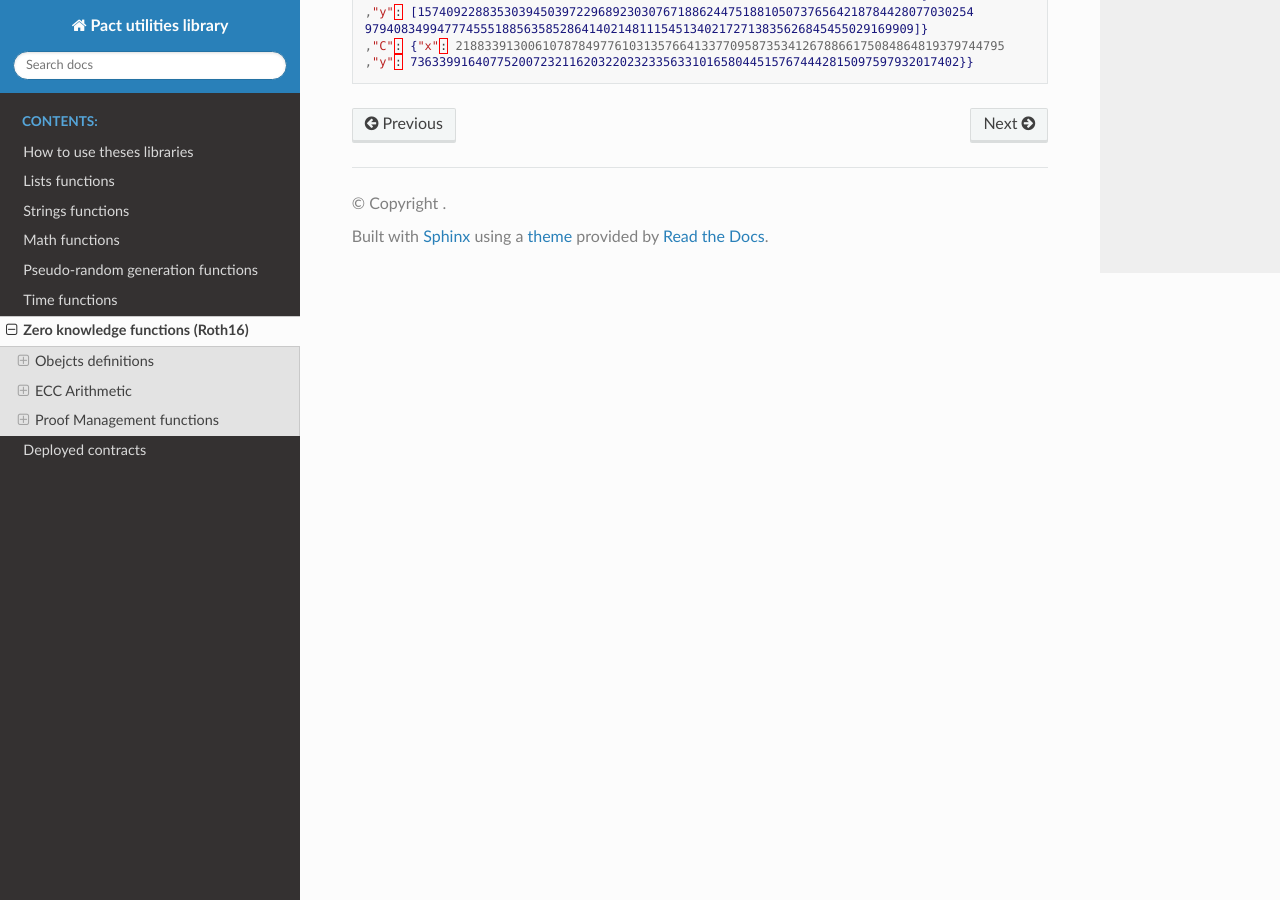
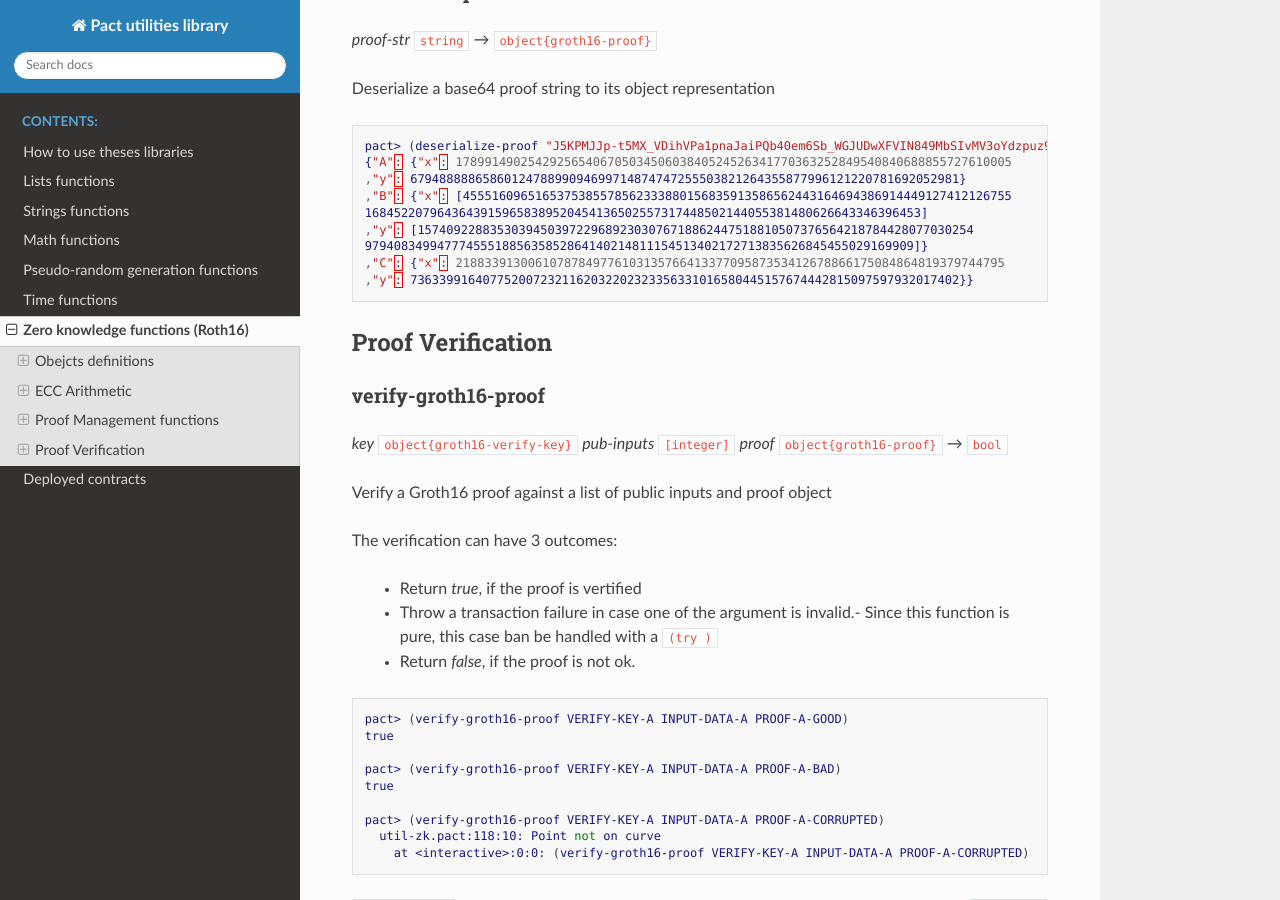
Before and after one commit to CryptoPascal31/pact-util-lib, a Sphinx documentation site: the page built from docs/source/util-zk.rst, in a window 1280 px wide and 900 px high, scrolled down 2130 px. Built offline with Sphinx 7.4.7 and the Read the Docs theme 2.0.0, drawn with Linux system fonts in a browser that asks for light colours; some of the changed text lies outside the part shown.

Commit message:
Add zk Groth16 verification

```diff
--- a/docs/source/util-zk.rst
+++ b/docs/source/util-zk.rst
@@ -39,6 +39,20 @@ Represents a GROTH 16 Proof
     A:object{point-G1}
     B:object{point-G2}
     C:object{point-G1}
+  )
+
+
+groth16-verify-key
+~~~~~~~~~~~~~~~~~~
+
+.. code:: lisp
+
+  (defschema groth16-verify-key
+    alpha:object{point-G1}
+    beta:object{point-G2}
+    gamma:object{point-G2}
+    delta:object{point-G2}
+    ic:[object{point-G1}]
   )
 
 ECC Arithmetic
@@ -105,3 +119,32 @@ Deserialize a base64 proof string to its object representation
   9794083499477745551885635852864140214811154513402172713835626845455029169909]}
   ,"C": {"x": 2188339130061078784977610313576641337709587353412678866175084864819379744795
   ,"y": 7363399164077520072321162032202323356331016580445157674442815097597932017402}}
+
+
+Proof Verification
+------------------
+
+verify-groth16-proof
+~~~~~~~~~~~~~~~~~~~~
+*key* ``object{groth16-verify-key}``  *pub-inputs* ``[integer]``  *proof* ``object{groth16-proof}`` *→* ``bool``
+
+Verify a Groth16 proof against a list of public inputs and proof object
+
+The verification can have 3 outcomes:
+
+  - Return *true*, if the proof is vertified
+  - Throw a transaction failure in case one of the argument is invalid.- Since this function is pure, this case ban be handled with a ``(try )``
+
+  - Return *false*, if the proof is not ok.
+
+.. code:: lisp
+
+  pact> (verify-groth16-proof VERIFY-KEY-A INPUT-DATA-A PROOF-A-GOOD)
+  true
+
+  pact> (verify-groth16-proof VERIFY-KEY-A INPUT-DATA-A PROOF-A-BAD)
+  true
+
+  pact> (verify-groth16-proof VERIFY-KEY-A INPUT-DATA-A PROOF-A-CORRUPTED)
+    util-zk.pact:118:10: Point not on curve
+      at <interactive>:0:0: (verify-groth16-proof VERIFY-KEY-A INPUT-DATA-A PROOF-A-CORRUPTED)
```
Also changed, not shown: README.md (+2 -1 lines), 2 other files.
